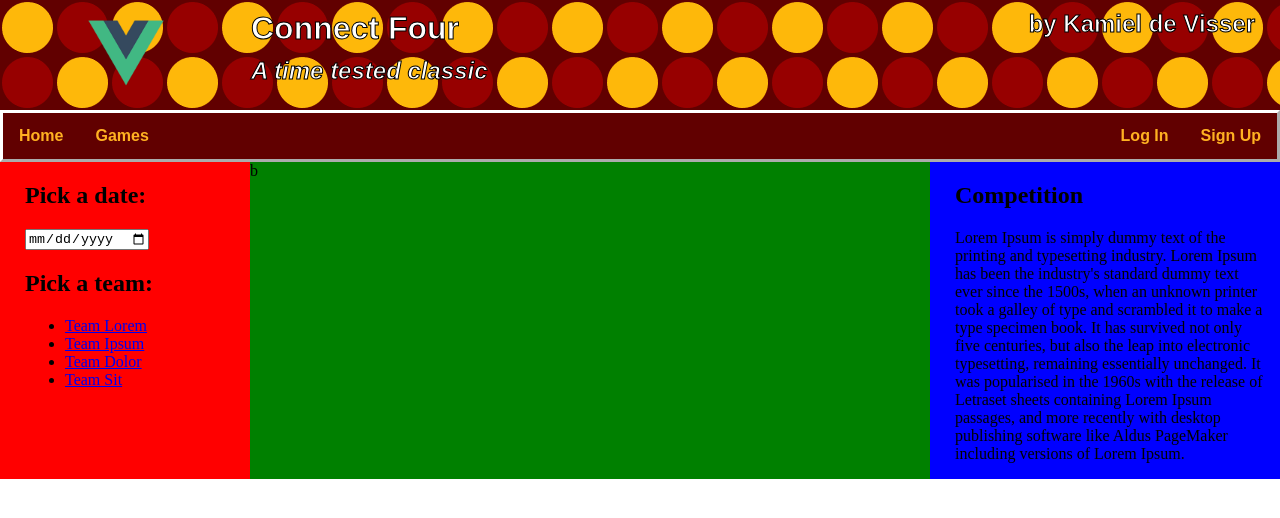
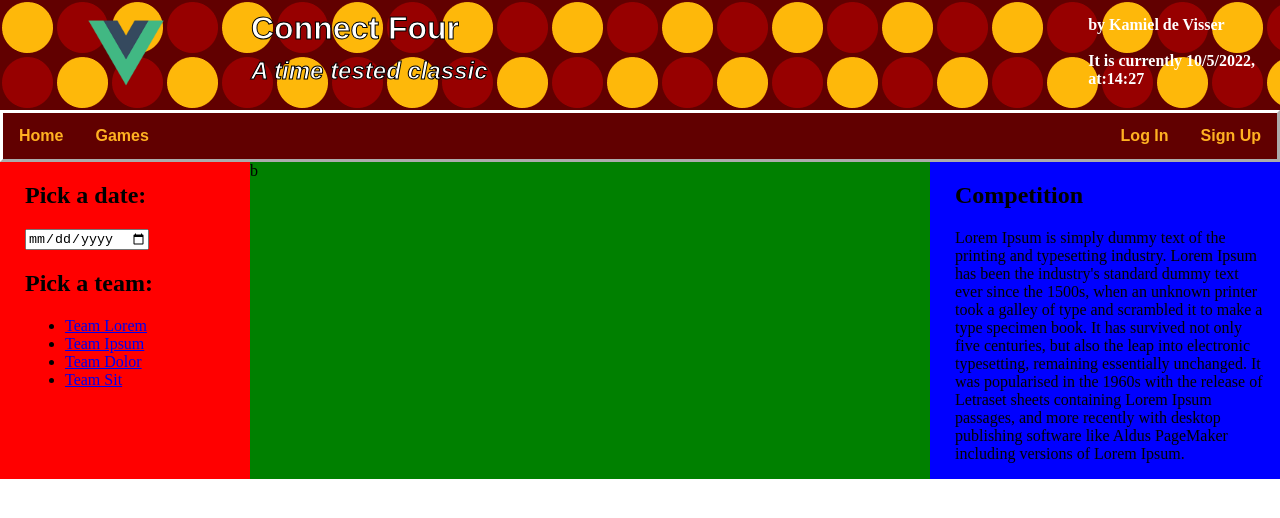
Before and after one commit to kemmel-dev/ConnectFour, a Vue app: page / in a window 1280 px wide. Shown: the top 518 px of the page. Built offline with nearby package versions, Linux system fonts and the light colour scheme.

Commit message:
add date to header

```diff
--- a/src/components/Header.vue
+++ b/src/components/Header.vue
@@ -14,19 +14,28 @@
       </div>
     </div>
     <div class="item right" id="subtitle">
-      <h2>by Kamiel de Visser</h2>
+      <p>by Kamiel de Visser<br><br>It is currently {{this.date()[0]}}<br>at{{this.date()[1]}}</p>
     </div>
   </div>
 </template>
 
 <script>
 export default {
-  name: 'Header.vue'
+  name: 'Header.vue',
+  methods:
+    {
+      date () {
+        const s = new Date().toLocaleString()
+        const date = s.slice(0, s.length - 10)
+        const time = s.slice(s.length - 9, s.length - 3)
+        return [date, time]
+      }
+    }
 }
+
 </script>
 
 <style scoped>
-
 h1, h2 {
   margin: 0;
   color:white;
@@ -40,9 +49,10 @@ h1, h2 {
 }
 
 .right {
+  font-weight: bold;
+  color: white;
   display: flex;
   justify-content: right;
-  margin-top: 10px;
   margin-right: 25px;
 }
 
```
